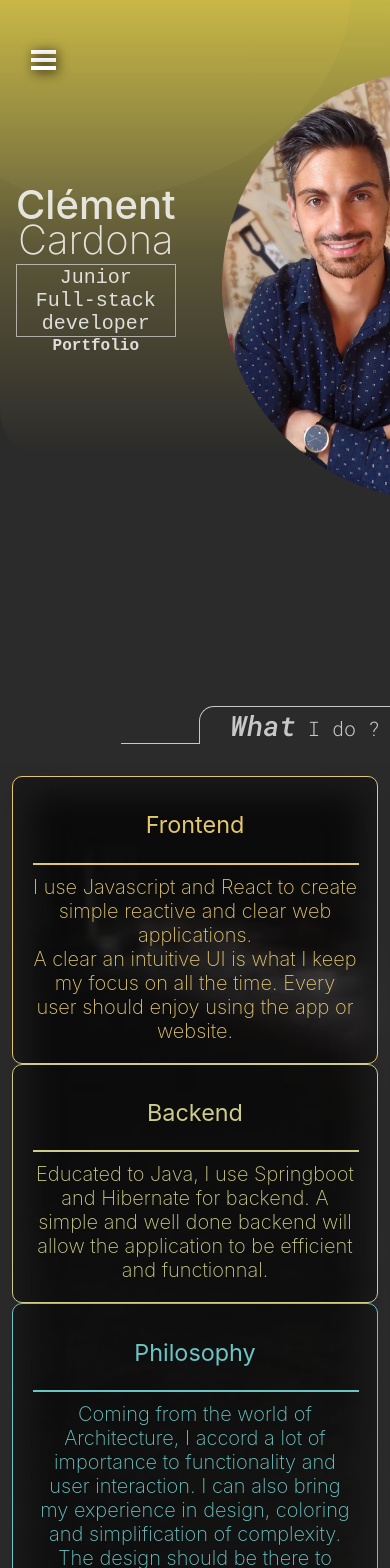
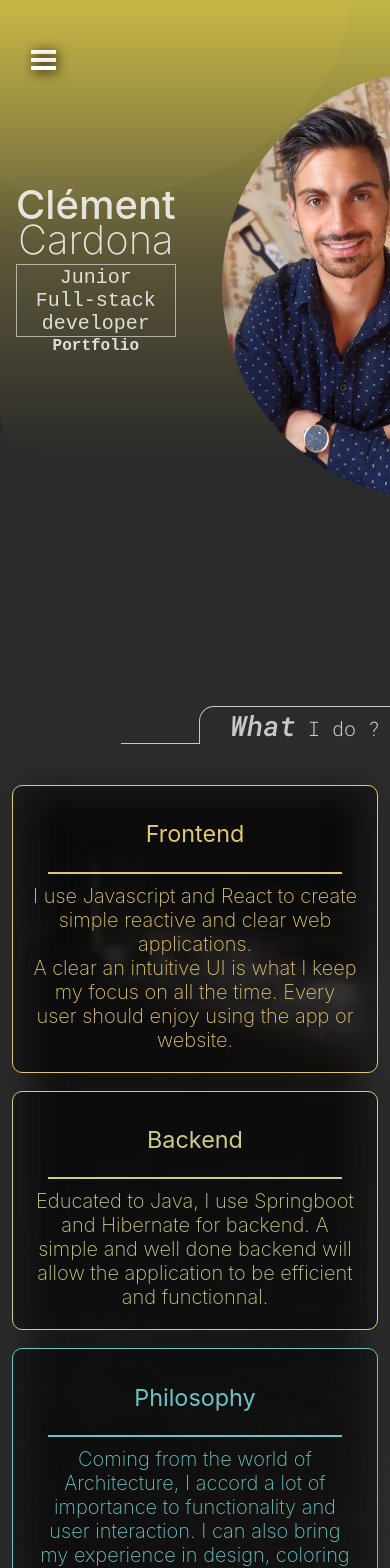
Before and after one commit to clecardona/portfolio_clecardona, a React (Create React App) app: page / in a window 390 px wide. Shown: the top 1568 px of the page. Built offline with nearby package versions, Linux system fonts and the light colour scheme.

Commit message:
fix overflow

```diff
--- a/src/components/ProfileSection.jsx
+++ b/src/components/ProfileSection.jsx
@@ -22,7 +22,7 @@ export default function ProfileSection() {
               <text width="300">
                 <textPath
                   startOffset="100%"
-                   text-anchor="end"
+                   textAnchor="end"
                    href="#curve"
                 >
                   <a href="mailto: clecardona@gmail.com" target="blank">clecardona@gmail.com</a> . 076-590-16-39
--- a/src/components/SkillSection.jsx
+++ b/src/components/SkillSection.jsx
@@ -1,21 +1,21 @@
 export default function SkillSection() {
   return (
     <section className="skills">
-      <p className="skills-item frontend">
+      <div className="skills-item frontend">
         <h3>Frontend</h3>
         <hr className="frontend"/>
         I use Javascript and  React to create simple reactive and clear web applications.<br/>
         A clear an intuitive UI is what I keep my focus on all the time.
         Every user should enjoy using the app or website.
-      </p>
-      <p className="skills-item backend ">
+      </div>
+      <div className="skills-item backend ">
         <h3>Backend</h3>
         <hr className="backend"/>
         Educated to Java, I use Springboot and Hibernate for backend.
         A simple and well done backend will allow the application to be efficient and functionnal.
 
-      </p>
-      <p className="skills-item philosophy" >
+      </div>
+      <div className="skills-item philosophy" >
         <h3>Philosophy</h3>
         <hr className="philosophy"/>
 
@@ -24,7 +24,7 @@ export default function SkillSection() {
         I can also bring my experience in design, coloring and simplification of complexity.
         The design should be there to sublim functionnality, this is my main point.
 
-      </p>
+      </div>
     </section>
   );
 }
--- a/src/components/TechnoSection.jsx
+++ b/src/components/TechnoSection.jsx
@@ -21,7 +21,7 @@ export default function TechnoSection() {
 
       <div className="icon-box">
         <svg className="icon icon-techno icon-spring" xmlns="http://www.w3.org/2000/svg" viewBox="0 0 767.8 768" width="60" height="60" >
-        <path class="st0" d="M698.3 40c-10.8 25.8-24.5 50.3-41 72.8C585.1 40.6 487.1 0 385 0 173.8 0 0 174 0 385.5 0 491 43.2 592 119.6 664.8l14.2 12.6c69.4 58.5 157.3 90.7 248 90.7 200.8 0 369.6-157.4 383.9-358 10.5-98.2-18.3-222.4-67.4-370.1zm-524 627c-6.2 7.7-15.7 12.2-25.6 12.2-18.1 0-32.9-14.9-32.9-33s14.9-33 32.9-33c7.5 0 14.9 2.6 20.7 7.4 14.1 11.4 16.3 32.3 4.9 46.4zm522.4-115.4c-95 126.7-297.9 84-428 90.1 0 0-23.1 1.4-46.3 5.2 0 0 8.7-3.7 20-8 91.3-31.8 134.5-38 190-66.5 104.5-53.2 207.8-169.6 229.3-290.7C621.9 398.2 501.3 498.3 391.4 539c-75.3 27.8-211.3 54.8-211.3 54.8l-5.5-2.9C82 545.8 79.2 345.1 247.5 280.3c73.7-28.4 144.2-12.8 223.8-31.8 85-20.2 183.3-84 223.3-167.2 44.8 133.1 98.7 341.5 2.1 470.3z"/></svg>
+        <path  d="M698.3 40c-10.8 25.8-24.5 50.3-41 72.8C585.1 40.6 487.1 0 385 0 173.8 0 0 174 0 385.5 0 491 43.2 592 119.6 664.8l14.2 12.6c69.4 58.5 157.3 90.7 248 90.7 200.8 0 369.6-157.4 383.9-358 10.5-98.2-18.3-222.4-67.4-370.1zm-524 627c-6.2 7.7-15.7 12.2-25.6 12.2-18.1 0-32.9-14.9-32.9-33s14.9-33 32.9-33c7.5 0 14.9 2.6 20.7 7.4 14.1 11.4 16.3 32.3 4.9 46.4zm522.4-115.4c-95 126.7-297.9 84-428 90.1 0 0-23.1 1.4-46.3 5.2 0 0 8.7-3.7 20-8 91.3-31.8 134.5-38 190-66.5 104.5-53.2 207.8-169.6 229.3-290.7C621.9 398.2 501.3 498.3 391.4 539c-75.3 27.8-211.3 54.8-211.3 54.8l-5.5-2.9C82 545.8 79.2 345.1 247.5 280.3c73.7-28.4 144.2-12.8 223.8-31.8 85-20.2 183.3-84 223.3-167.2 44.8 133.1 98.7 341.5 2.1 470.3z"/></svg>
         <p className="icon-label">Spring</p>
        </div>
 
--- a/src/styles/_me.css
+++ b/src/styles/_me.css
@@ -40,7 +40,7 @@ text-align: center;
 }
 
 .ysi{
-  font-style: italic;
+  /* font-style: italic; */
   font-family:-apple-system, BlinkMacSystemFont, 'Segoe UI', Roboto, Oxygen, Ubuntu, Cantarell, 'Open Sans', 'Helvetica Neue', sans-serif;
   margin: 0 6px;
 }
--- a/src/styles/_skills.css
+++ b/src/styles/_skills.css
@@ -19,6 +19,7 @@
 
  .skills-item{
      background-color: #00000060;
+
      margin: 30px 10px 0 10px;
      padding: 10px 20px 20px 20px;
      border-radius: 10px;
@@ -51,7 +52,7 @@
     }
     .skills-item{
         background-color: #00000060;
-        margin: 0;
+        margin: 9px 0;
     }
 }
 
--- a/src/styles/_structure.css
+++ b/src/styles/_structure.css
@@ -1,7 +1,14 @@
 
 body{
-  background-color: var(--backgrey);
+  background: var(--backgrey);
+
   z-index: -200;
+
+
+   width: 100%;
+  overflow-x: hidden;
+
+
 
 }
 a, a:visited, a:hover, a:active {
@@ -19,7 +26,7 @@ h2{
 }
 
 hr{
-  width: 100%;
+  width: 90%;
 }
 
 .section-title{
```
